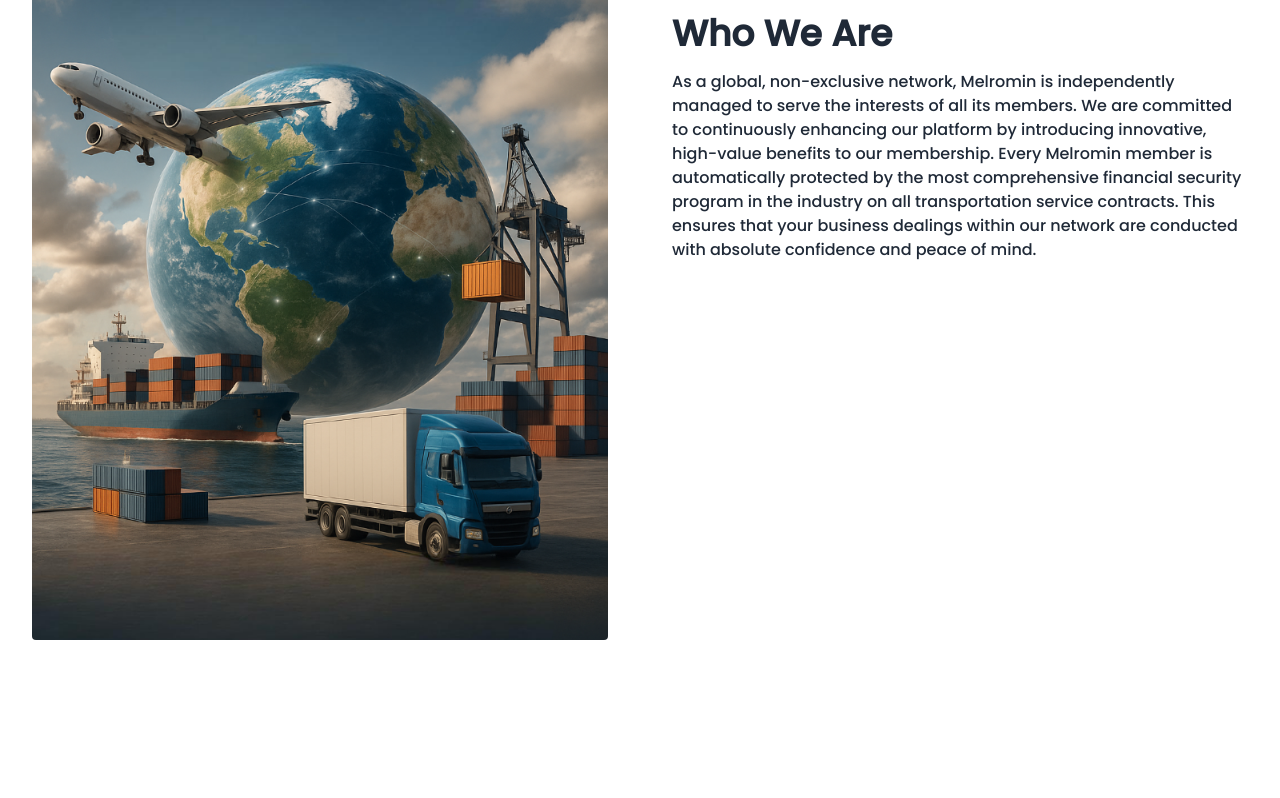
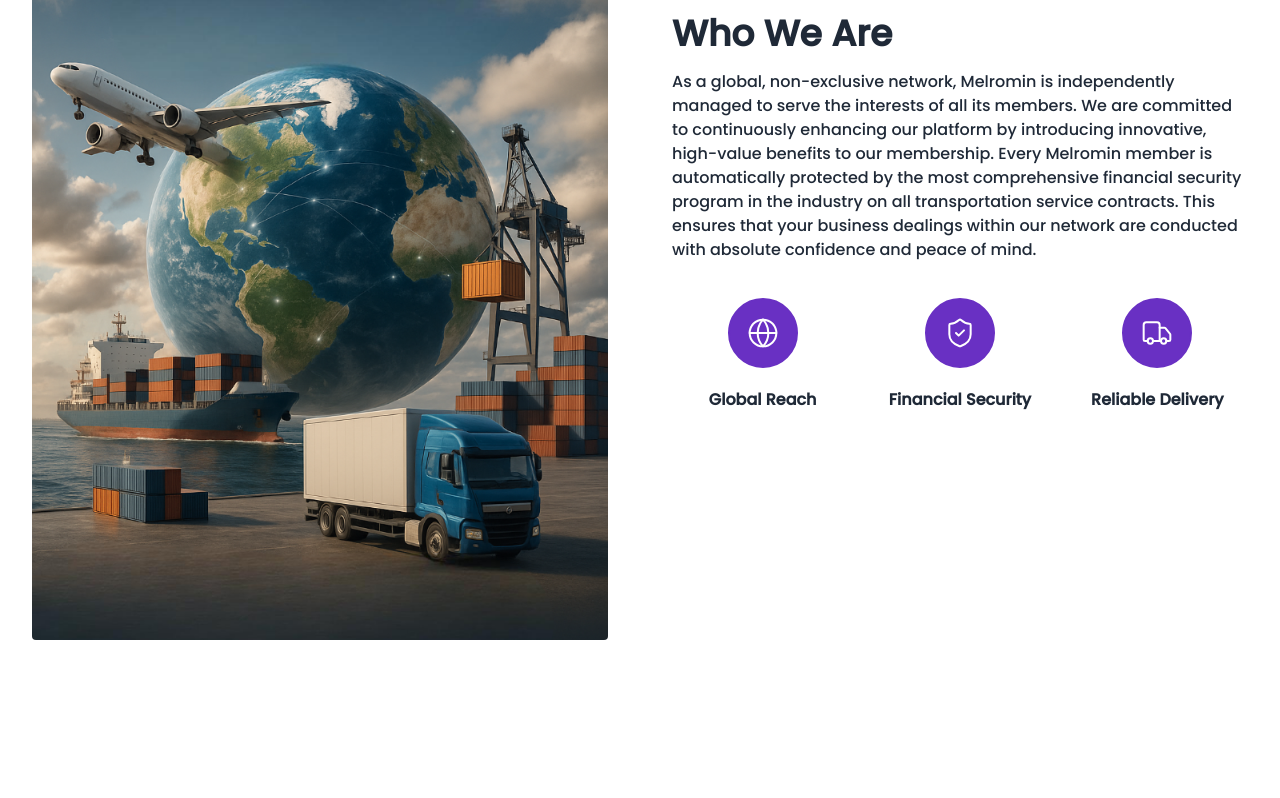
Before and after one commit to melika760/MelrominGlobalNetwork, a Next.js app: page / in a window 1280 px wide. Shown: the part 1200-1998 px from the top of the page. Built offline with nearby package versions, Linux system fonts and the light colour scheme; no server answers.

Commit message:
add Icons

```diff
--- a/app/_components/Aboutus.jsx
+++ b/app/_components/Aboutus.jsx
@@ -35,7 +35,7 @@
                 Melromin offers a user-friendly platform to simplify freight
                 forwarding for suppliers and forwarders such as:
               </p>
-              <ul className="mt-4 text-gray-800 list-none leading-relaxed space-y-4 text-bold">
+              <ul className="mt-4 text-gray-800 list-none leading-relaxed space-y-4 font-bold">
                 <li className="flex gap-2">
                   <Handshake color=" #6930c3" className="w-9" />
                   enabling efficient connections
--- a/app/_components/Footer.jsx
+++ b/app/_components/Footer.jsx
@@ -12,20 +12,20 @@
       <p className="mt-4 text-center text-sm text-gray-800">
         Copyright &copy; 2024. All rights reserved.
       </p>
-      <h2 className='font-bold lg:text-center text-lg mt-12'>Contact Us</h2>
+
 
       <ul className="mt-6 grid grid-cols-1 lg:grid-cols-3 lg:justify-items-center lg:text-center gap-4 md:gap-8">
 
         <li>
-          <span className='text-lg font-semibold flex  max-sm:text-md '><MailOpen className='mr-2 max-sm:w-4 text-[#6930c3] animate-custom-bounce '/><strong className=' bg-gradient-to-r from-[#6930c3]  to-[#b388eb] bg-clip-text text-transparent'>Email:</strong></span>rostam@melromin.co.uk
+          <span className='text-lg font-semibold flex  max-sm:text-md '><MailOpen className='mr-2 max-sm:w-4 text-[#6930c3] animate-custom-bounce '/><strong className='text-gray-800'>Email:</strong></span>rostam@melromin.co.uk
         </li>
 
         <li>
-        <span className='text-lg font-semibold flex  max-sm:text-md '><PhoneCall className='mr-2 max-sm:w-4 text-[#6930c3] animate-pulse '/><strong className=' bg-gradient-to-r from-[#6930c3]  to-[#b388eb] bg-clip-text text-transparent'>Phone Number:</strong></span> 07709875252
+        <span className='text-lg font-semibold flex  max-sm:text-md '><PhoneCall className='mr-2 max-sm:w-4 text-[#6930c3] animate-pulse '/><strong className='text-gray-800'>Phone Number:</strong></span> 07709875252
         </li>
 
         <li>
-         <span className='text-lg font-semibold flex  max-sm:text-md '><MapPin className='mr-2 max-sm:w-4 text-[#6930c3] animate-custom-bounce'/><strong className=' bg-gradient-to-r from-[#6930c3]  to-[#b388eb] bg-clip-text text-transparent'>Address:</strong></span> London,UK
+         <span className='text-lg font-semibold flex  max-sm:text-md '><MapPin className='mr-2 max-sm:w-4 text-[#6930c3] animate-custom-bounce'/><strong className='text-gray-800'>Address:</strong></span> London,UK
         </li>
 
       </ul>
--- a/app/_components/Getstarted.jsx
+++ b/app/_components/Getstarted.jsx
@@ -1,19 +1,19 @@
 "use client"
 import { LogIn,MessageSquareText,ReceiptText,ScrollText} from 'lucide-react'
 import React from 'react'
-import useScroll from './_hooks/use-scroll'
+
 
 const Getstarted = () => {
-  useScroll()
+
   return (
     <section className='my-20 overflow-x-hidden' id='start'>
   <div className="mx-auto max-w-screen-xl px-4 py-8 sm:px-6 sm:py-12 lg:px-8 lg:py-16">
     <div className="mx-auto max-w-lg text-center">
-      <h2 className="text-3xl font-extrabold sm:text-4xl  text-gray-800" data-animation="animate-fade-in">Get Started</h2>
+      <h2 className="text-3xl font-extrabold sm:text-4xl  text-gray-800" >Get Started</h2>
     </div>
 
     <div className="mt-8 grid lg:grid-cols-2 grid-cols-1 lg:gap-20 gap-10">
-    <div className='border shadow-lg bg-gray-100 md:py-20 py-10 md:px-20 px-5 rounded-md'data-animation="animate-turnleft">
+    <div className='border shadow-lg bg-gray-100 md:py-20 py-10 md:px-20 px-5 rounded-md'>
 <h2 className='font-bold text-lg'>Suppliers:</h2>
 <ul className='my-7'>
     <li className='flex py-2 space-x-6 '><LogIn className='mr-2 h-5 w-4 '/> Sign up on our site</li>
@@ -23,7 +23,7 @@
 </ul>
 <p className='font-bold text-lg text-black'>Bingo! We guarantee your shipment will arrive on time.</p>
     </div>
-    <div className='border shadow-lg bg-gray-100 md:py-20 py-10 md:px-20 px-5 rounded-md'data-animation="animate-turnright">
+    <div className='border shadow-lg bg-gray-100 md:py-20 py-10 md:px-20 px-5 rounded-md'>
 <h2 className='font-bold text-lg'>Forwarders:</h2>
 <ul className='my-7'>
     <li className='flex py-2'><LogIn className='mr-2 h-5 w-4'/> Sign up on our site</li>
--- a/app/_components/Icons.jsx
+++ b/app/_components/Icons.jsx
@@ -1,16 +1,31 @@
-import { Globe } from 'lucide-react'
+import { Globe, ShieldCheck, Truck } from 'lucide-react'
 import React from 'react'
 
 const Icons = () => {
+    const Items=[
+        {
+            Tiltle:'Global Reach',
+            Icon:Globe
+        },
+        {
+            Tiltle:'Financial Security',
+            Icon:ShieldCheck,
+        },
+        {
+            Tiltle:'Reliable Delivery',
+            Icon:Truck,
+        }
+    ]
   return (
-    <div className='mt-7 grid grid-cols-3 gap-4'>
-      <div className='text-center items-center flex flex-col space-y-5'>
-        <h2>Global Reach</h2>
-        <div className=' w-[70px] rounded-full h-[70px] items-center flex flex-col justify-center border-purple-950 border-2'>
-        <Globe size={28} color="#3b0764" strokeWidth={1.5} />
+    <div className='mt-9 grid grid-cols-3 gap-4'>
+          {Items.map((item)=>(<div className='text-center items-center flex flex-col space-y-5'>
+        <div className=' bg-[#6930c3] w-[70px] rounded-full h-[70px] items-center flex flex-col justify-center border-[#6930c3] border-2  hover:scale-105 cursor-pointer'>
+        <item.Icon size={32} color="#ffff" strokeWidth={1.5} />
+
         </div>
+        <h2 className='text-gray-800 font-bold'>{item.Tiltle}</h2>
+      </div>))}
 
-      </div>
     </div>
   )
 }
--- a/app/_components/Works.jsx
+++ b/app/_components/Works.jsx
@@ -1,27 +1,26 @@
 "use client"
 import React from 'react'
 import Image from 'next/image'
-import useScroll from './_hooks/use-scroll'
 import Icons from './Icons'
 const Works = () => {
-  useScroll()
+
   return (
   <section className='mt-20 overflow-x-hidden'>
   <div className="mx-auto max-w-screen-xl px-4 py-8 sm:px-6 sm:py-12 lg:px-8 lg:py-24">
     <div className="grid grid-cols-1 gap-8 lg:grid-cols-2 lg:gap-16">
-    <div className="relative overflow-hidden sm:h-80  md:h-full  " data-animation="animate-turnleft">
+    <div className="relative overflow-hidden sm:h-80  md:h-full  " >
         <div className=' w-full  h-full  z-0'>
         <Image src="/us2.png" className='object-contain w-full rounded ' width={500} height={50} alt="Hero"/>
         </div>
 
       </div>
-      <div className="lg:py-24" data-animation="animate-turnright">
+      <div className="lg:py-24" >
         <h2 className="text-3xl font-extrabold sm:text-4xl  text-gray-800 "> Who We Are</h2>
 
         <p className="mt-4 text-gray-800">
         As a global, non-exclusive network, Melromin is independently managed to serve the interests of all its members. We are committed to continuously enhancing our platform by introducing innovative, high-value benefits to our membership. Every Melromin member is automatically protected by the most comprehensive financial security program in the industry on all transportation service contracts. This ensures that your business dealings within our network are conducted with absolute confidence and peace of mind.
         </p>
-       {/* <Icons /> */}
+       <Icons />
       </div>
 
     </div>
```
